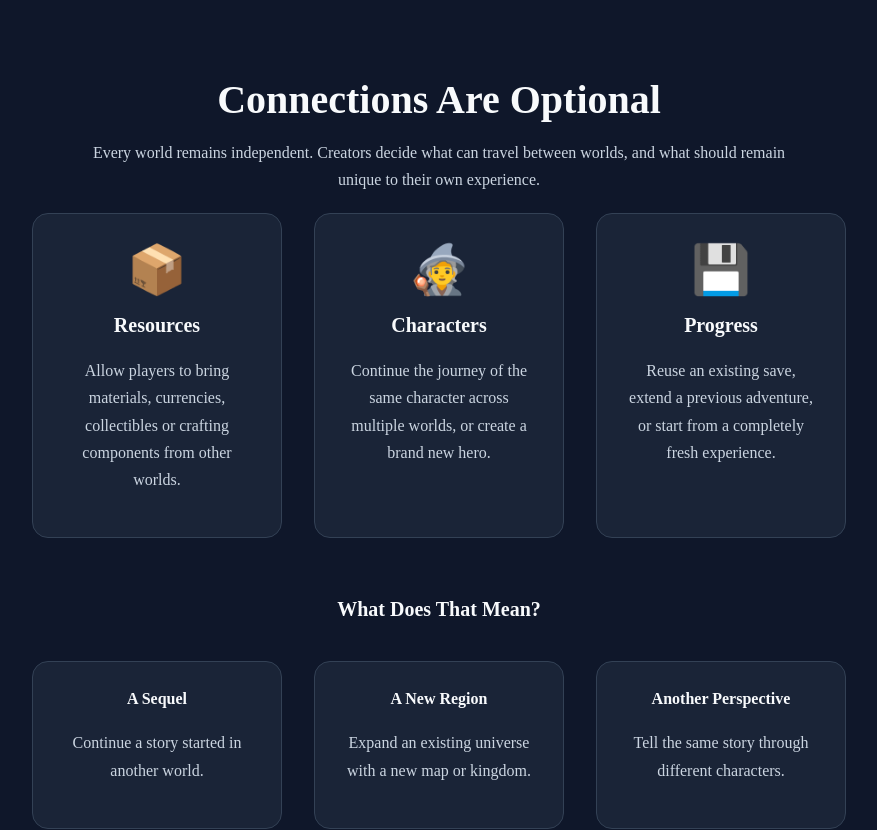
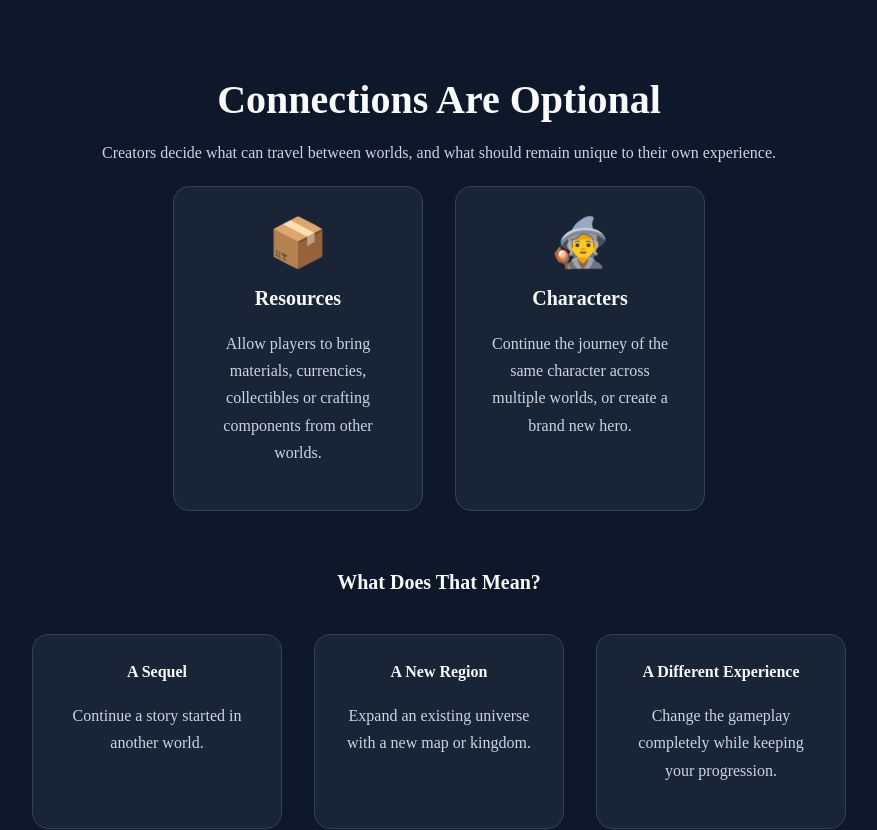
Before and after one commit to crowlas/our-connected-worlds, a React (Vite) app in the folder website/: page / in a window 1280 px wide. Shown: the part 2420-3250 px from the top of the page, without its empty margins (201-1078 px from the left). Built offline with nearby package versions, Linux system fonts and the light colour scheme; a web font is replaced by a local one.

Commit message:
text change

```diff
--- a/website/src/components/homePage/Connections.tsx
+++ b/website/src/components/homePage/Connections.tsx
@@ -10,9 +10,8 @@ export default function Connections() {
           <h2>Connections Are Optional</h2>
 
           <p className="content-narrow">
-            Every world remains independent. Creators decide what can travel
-            between worlds, and what should remain unique to their own
-            experience.
+            Creators decide what can travel between worlds, and what should
+            remain unique to their own experience.
           </p>
 
           <div className="card-row">
@@ -26,12 +25,6 @@ export default function Connections() {
               icon="🧙"
               title="Characters"
               description="Continue the journey of the same character across multiple worlds, or create a brand new hero."
-            />
-
-            <Card
-              icon="💾"
-              title="Progress"
-              description="Reuse an existing save, extend a previous adventure, or start from a completely fresh experience."
             />
           </div>
 
@@ -52,14 +45,8 @@ export default function Connections() {
               />
 
               <Card
-                title="Another Perspective"
-                description="Tell the same story through different characters."
-                titleLevel={4}
-              />
-
-              <Card
                 title="A Different Experience"
-                description="Change the gameplay completely while keeping connections to previous worlds."
+                description="Change the gameplay completely while keeping your progression."
                 titleLevel={4}
               />
             </div>
--- a/website/src/pages/TravelPage.tsx
+++ b/website/src/pages/TravelPage.tsx
@@ -55,13 +55,13 @@ function ChoosingDestinationSection() {
           <div className="card-row">
             <Card
               icon="🌱"
-              title="Starter Village"
+              title="Starter Plain"
               description="Simple resources. Affordable travel."
             />
 
             <Card
               icon="⚒️"
-              title="Crafting Region"
+              title="Small Village"
               description="Specialized materials. Moderate travel cost."
             />
 
@@ -95,11 +95,13 @@ function WhyItMattersSection() {
 
           <div className="card-row">
             <Card
+              icon="🧙"
               title="For Travelers"
               description="There is always a meaningful destination adapted to your current journey."
             />
 
             <Card
+              icon="👷"
               title="For Creators"
               description="Worlds can specialize in different stages of progression without controlling the entire player experience."
             />
```
